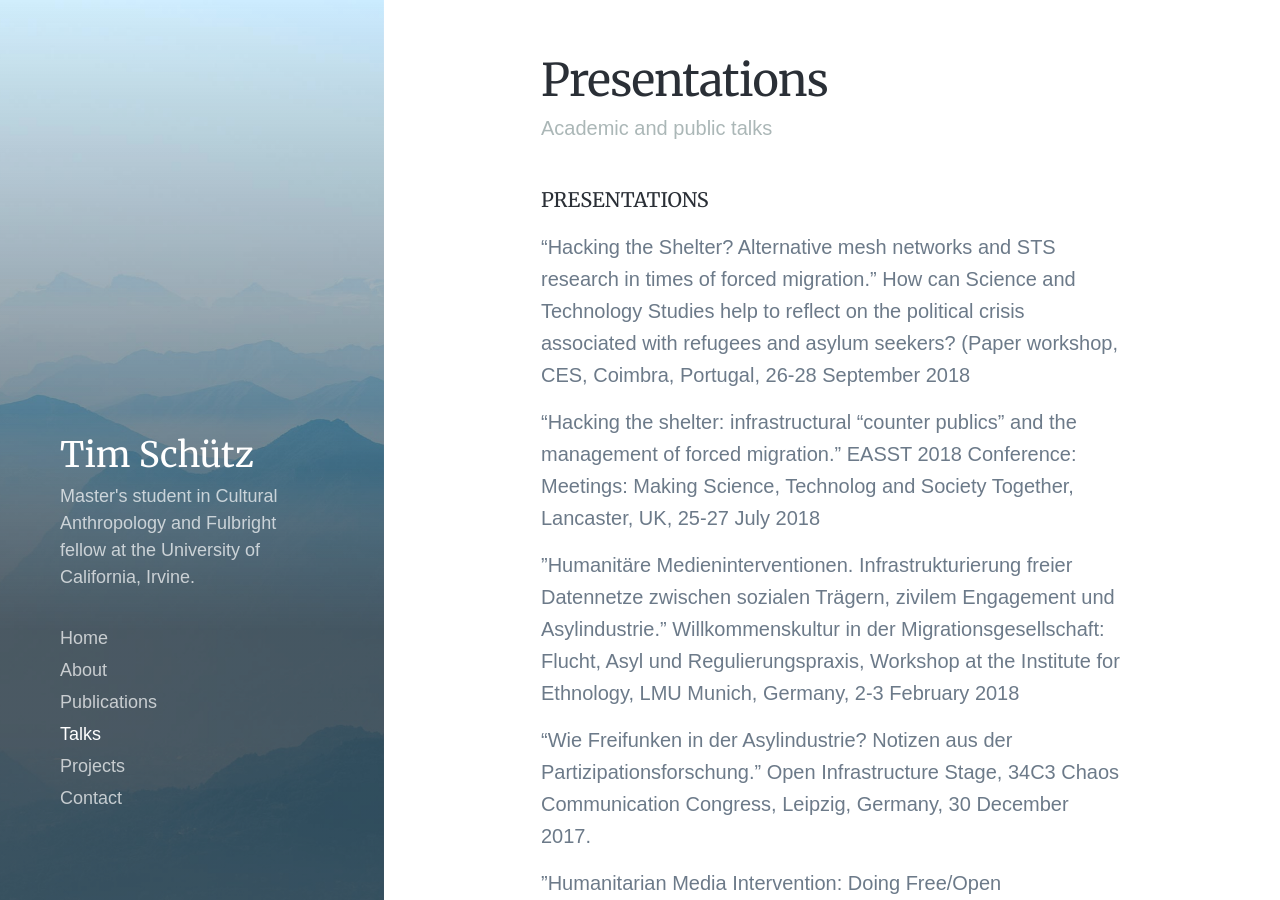
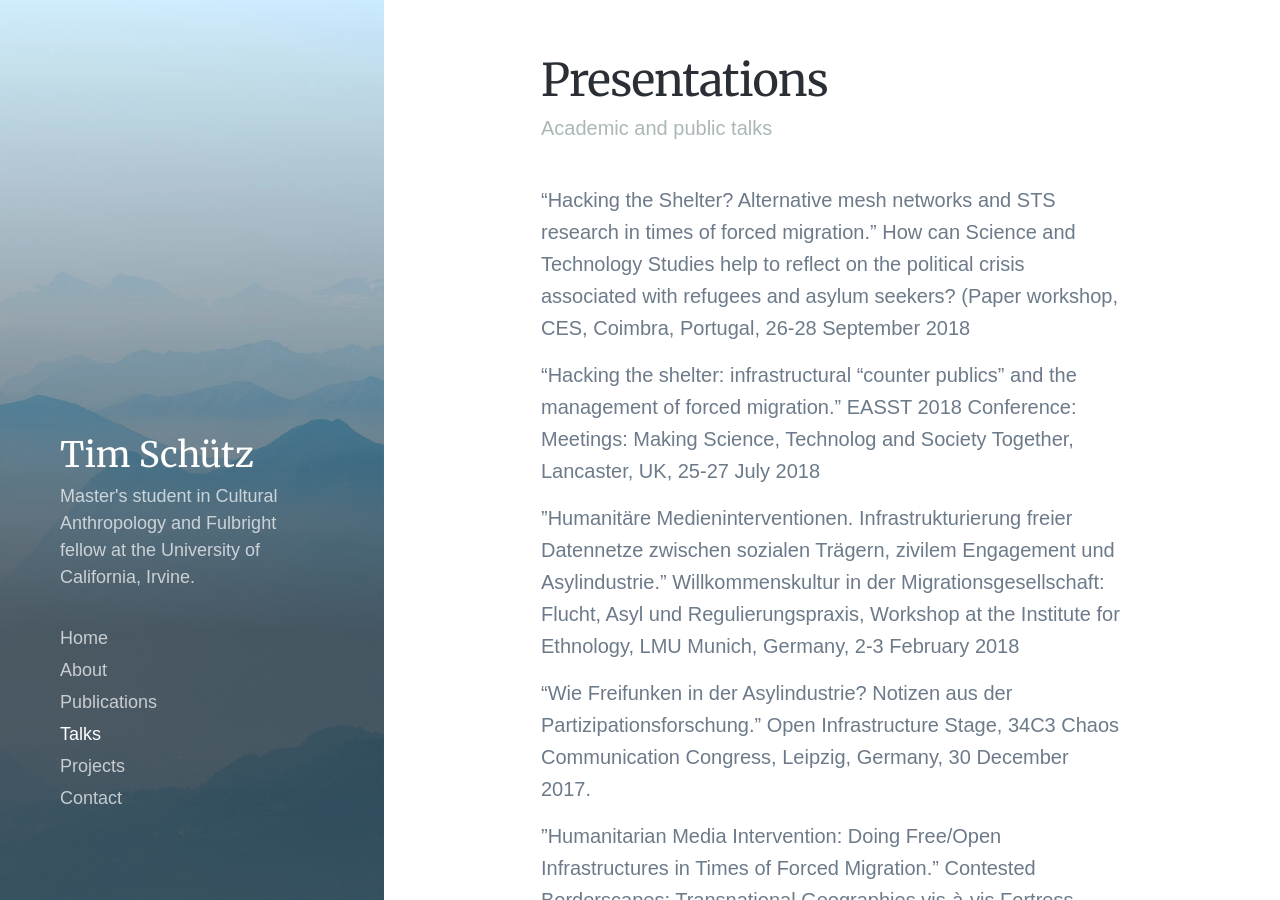
Before and after one commit to Tschuetzuci/tschuetzuci.github.io, a Jekyll site: the page built from _pages/presentations.md, in a window 1280 px wide and 900 px high. Built offline with Jekyll 4.4.1, drawn with Linux system fonts in a browser that asks for light colours; nearby versions of some CDN libraries; some web fonts are replaced.

Commit message:
Update presentations.md

```diff
--- a/_pages/presentations.md
+++ b/_pages/presentations.md
@@ -5,7 +5,6 @@ description: Publications by Tim Schütz
 featured_image: /images/demo/demo-portrait.jpg
 ---
 
-##### PRESENTATIONS
 
 "Hacking the Shelter? Alternative mesh networks and STS research in times of forced migration."
 How can Science and Technology Studies help to reflect on the political crisis associated with refugees and asylum seekers? (Paper workshop, CES, Coimbra, Portugal, 26-28 September 2018
```
